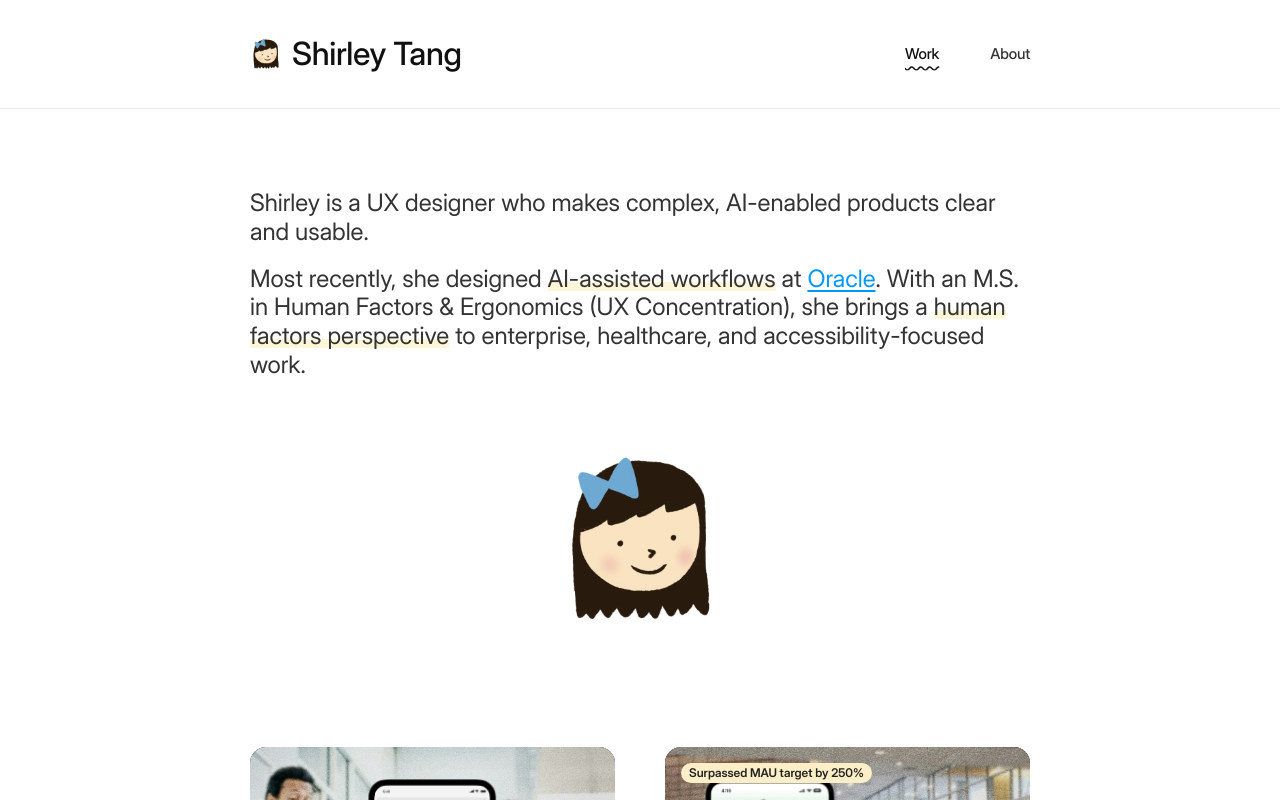
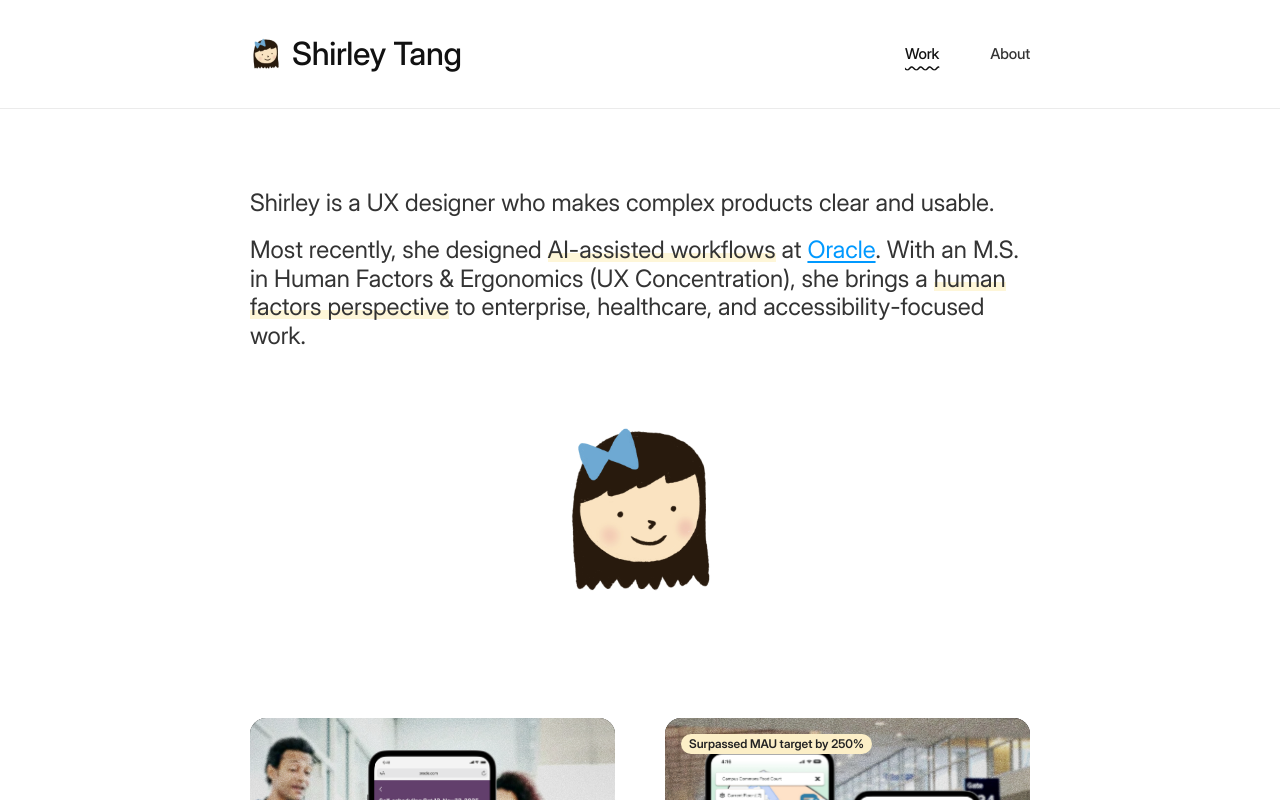
Before and after one commit to sjwtang/portfolio26, a Next.js app: page / in a window 1280 px wide. Shown: the top 800 px of the page. Built offline with nearby package versions, Linux system fonts and the light colour scheme.

Commit message:
Remove 'AI-enabled' from homepage description

```diff
--- a/src/app/page.tsx
+++ b/src/app/page.tsx
@@ -92,7 +92,7 @@ export default function HomePage() {
             color: "#333333",
           }}
         >
-          Shirley is a UX designer who makes complex, AI-enabled products clear
+          Shirley is a UX designer who makes complex products clear
           and usable.
         </p>
         <p
```
